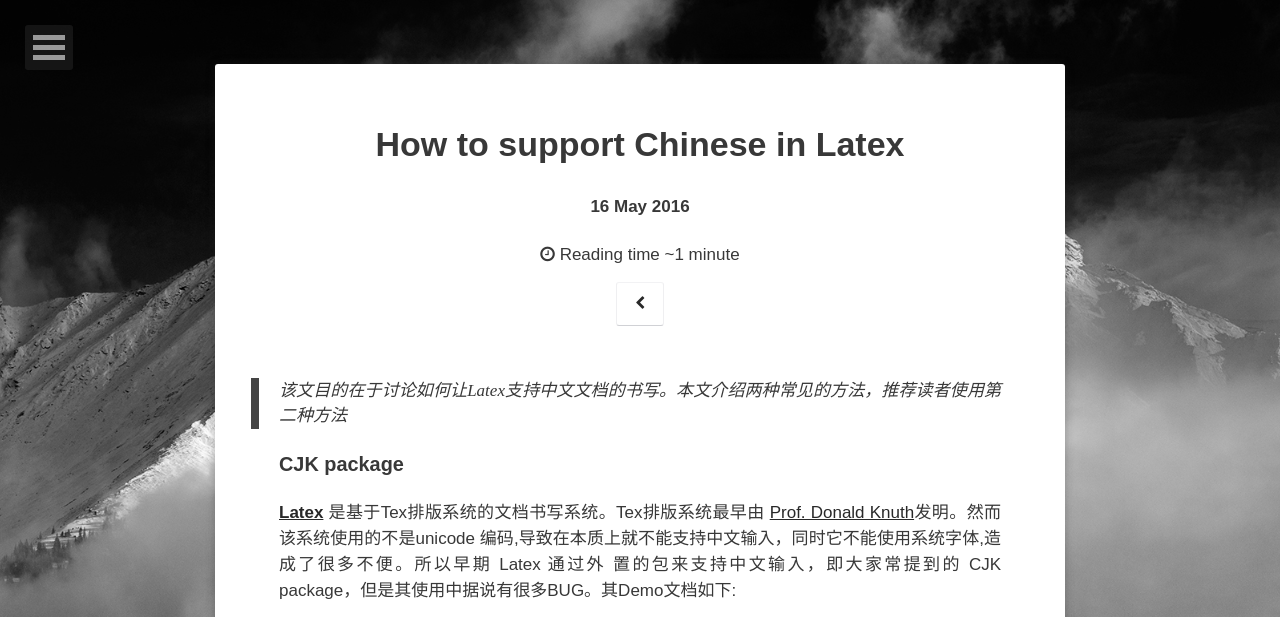
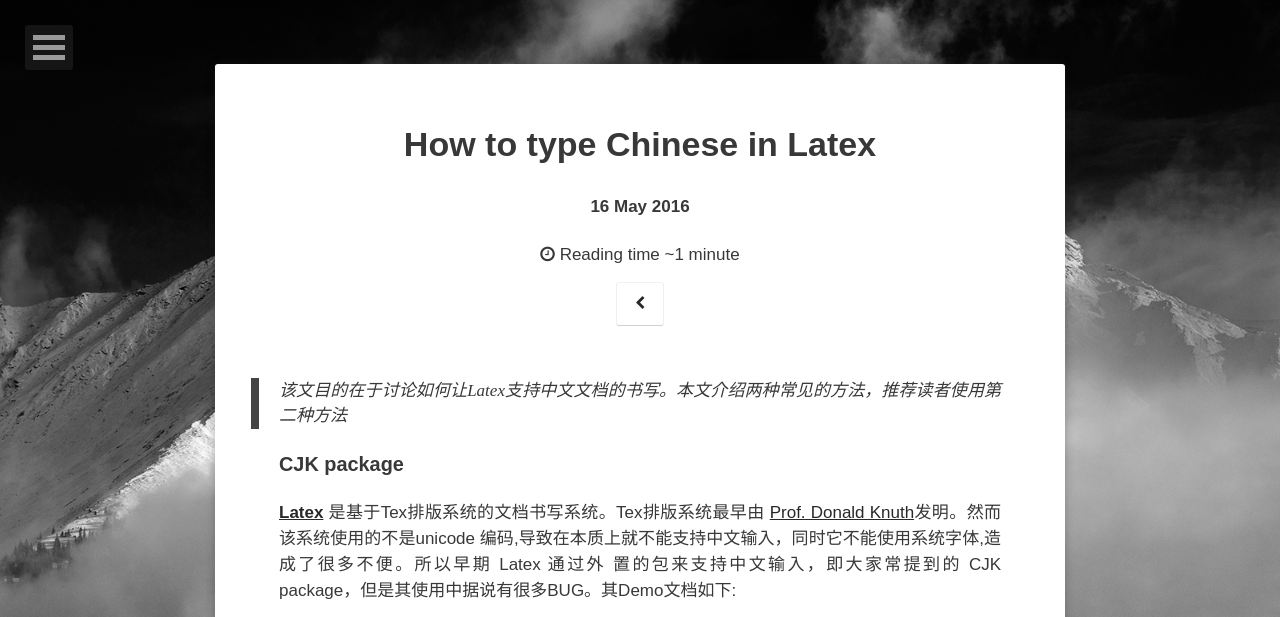
Before and after one commit to Chenlonw/chenlonw.github.com, a Jekyll site: the page built from _posts/2016-05-16-Latex-Chinese.md, in a window 1280 px wide and 900 px high, cut to the strip 0-617 px from the top of the window. Built offline with Jekyll 4.4.1, drawn with Linux system fonts in a browser that asks for light colours; some web fonts are replaced.

Commit message:
small change

```diff
--- a/_posts/2016-05-16-Latex-Chinese.md
+++ b/_posts/2016-05-16-Latex-Chinese.md
@@ -1,8 +1,8 @@
 ---
 layout: post
-title:  "How to support Chinese in Latex"
+title:  "How to type Chinese in Latex"
 date:   2016-05-16
-excerpt: "Two ways to support Chinese fonts in Latex"
+excerpt: "Two ways to type Chinese fonts in Latex"
 tag:
 - Latex
 - Chinese
@@ -49,8 +49,6 @@ sudo fc-cache -fv
 **zhfontcfg.sty/demo.tex:**
 <script src="https://gist.github.com/Chenlonw/6c4332730d986e479a447d5b10992d2b.js"></script>
 
----
-
 *参考文献：*
 [1.xetex完美中文配置](http://www.linuxdiyf.com/viewarticle.php?id=108646)
 [2.使用xelatex生成中文pdf](http://blog.jqian.net/post/xelatex.html)
```
